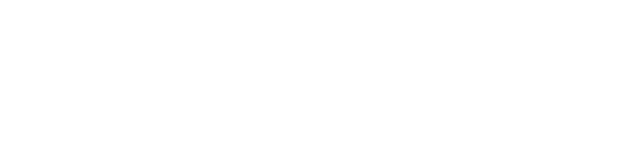
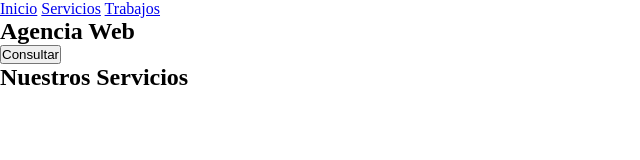
Before and after one commit to gabriel-ecc/desafio03, a plain HTML site: page index.html in a window 1280 px wide. Shown: the whole page, without its empty margins (0-640 px from the left). Drawn offline with Linux system fonts and the light colour scheme.

Commit message:
ajustes e ingreso de imagenes

```diff
--- a/index.html
+++ b/index.html
@@ -4,10 +4,36 @@
     <meta charset="UTF-8">
     <meta name="viewport" content="width=device-width, initial-scale=1.0">
     <link rel="shortcut icon" href="assets/favicon/favicon.ico" type="image/x-icon">
-    <link rel="stylesheet" href="./assets/styles/principal.css">
+    <link rel="stylesheet" href="./assets/styles/style.css">
     <title>Document</title>
 </head>
 <body>
 
+    <header>
+        <nav>
+            <a href="#">Inicio</a>
+            <a href="#servicios">Servicios</a>
+            <a href="#trabajos">Trabajos</a>
+        </nav>
+    </header>
+    <main>
+        <section>
+            <h1>Agencia Web</h1>
+            <button>Consultar</button>
+
+        </section>
+        <section>
+            <h2>Nuestros Servicios</h2>
+            <div>
+
+            </div>
+
+        </section>
+        <section>
+
+        </section>
+    </main>
+    <footer>
+    </footer>
 </body>
 </html>
```
Also changed, not shown: assets/imgs/bg-header.jpg (added), assets/imgs/iguana-1.jpg (added), assets/imgs/iguana-2.jpg (added), assets/imgs/iguana-3.jpg (added), assets/imgs/iguana-4.jpg (added), assets/styles/style.css (renamed from assets/styles/principal.css).
